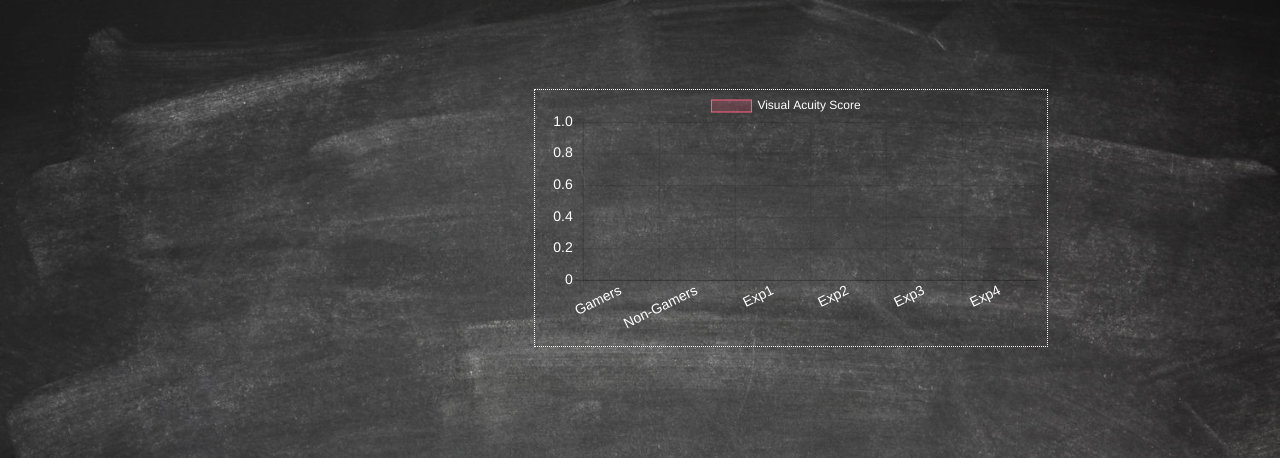
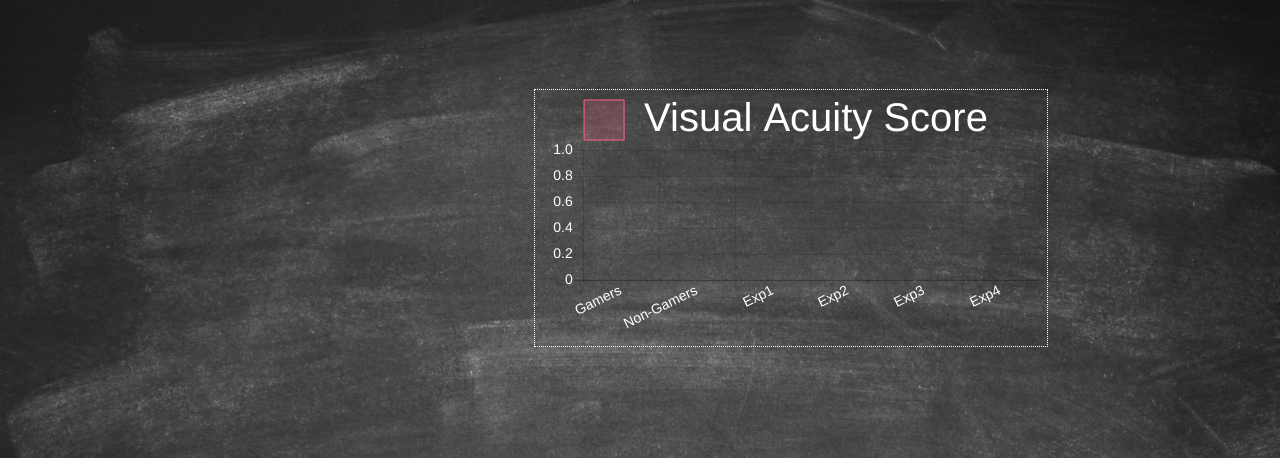
Before and after one commit to Alexandre2810/visual, a PHP site: page / in a window 1280 px wide. Shown: the top 458 px of the page. Run offline with PHP 8.4, Linux system fonts and the light colour scheme; data that the repository does not hold is empty; some libraries are stand-ins or nearby versions.

Commit message:
Update index.php

```diff
--- a/index.php
+++ b/index.php
@@ -76,7 +76,8 @@
                         options: {
                             legend:{
                                 labels:{
-                                    fontColor:'rgb(255, 255, 255)'
+                                    fontColor:'rgb(255, 255, 255)',
+                                    fontSize:40,
                                 }
                             },
                             scales: {
```
